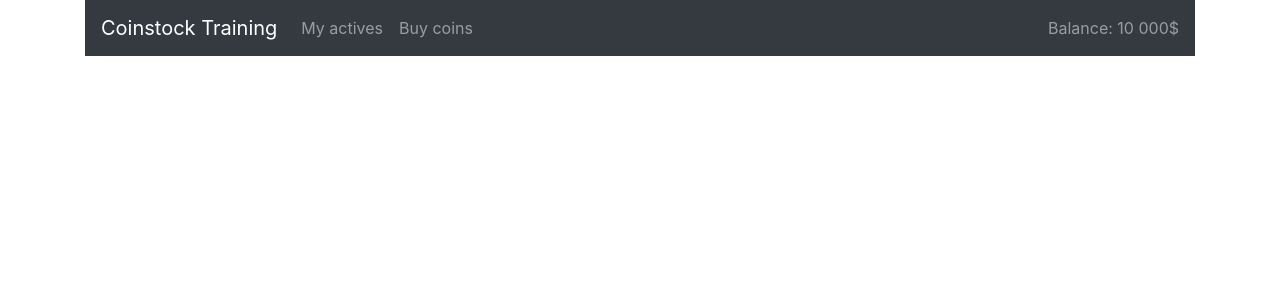
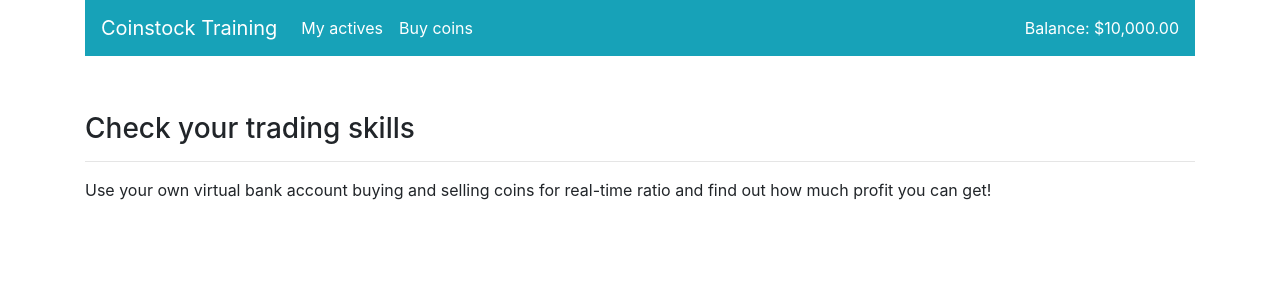
Before and after one commit to Cryoman/coin-stock, a Vue app: page /#/ in a window 1280 px wide. Shown: the top 300 px of the page. Built offline with nearby package versions, Linux system fonts and the light colour scheme.

Commit message:
Add routes and some Intl

```diff
--- a/src/App.vue
+++ b/src/App.vue
@@ -1,6 +1,7 @@
 <template>
   <div class="container">
     <Header/>
+    <router-view></router-view>
   </div>
 </template>
 
@@ -15,5 +16,7 @@ export default {
 </script>
 
 <style>
-
+.content {
+    margin-top: 5%;
+}
 </style>
--- a/src/components/Header.vue
+++ b/src/components/Header.vue
@@ -1,21 +1,39 @@
 <template>
-<nav class="navbar navbar-expand-md navbar-dark bg-dark">
-  <a class="navbar-brand" href="#">Coinstock Training</a>
+<nav class="navbar navbar-expand-md navbar-dark bg-info">
+  <router-link class="navbar-brand" to="/">Coinstock Training</router-link>
   <button class="navbar-toggler" type="button" data-toggle="collapse" data-target="#navbarText" aria-controls="navbarText" aria-expanded="false" aria-label="Toggle navigation">
     <span class="navbar-toggler-icon"></span>
   </button>
   <div class="collapse navbar-collapse" id="navbarText">
     <ul class="navbar-nav mr-auto">
       <li class="nav-item">
-        <a class="nav-link" href="#">My actives</a>
+        <router-link class="nav-link text-white" to="/coins">My actives</router-link>
       </li>
       <li class="nav-item">
-        <a class="nav-link" href="#">Buy coins</a>
+        <router-link class="nav-link text-white" to="/coins">Buy coins</router-link>
       </li>
     </ul>
-    <span class="navbar-text">
-      Balance: 10 000$
+    <span class="navbar-text text-white">
+      Balance: {{getBalance}}
     </span>
   </div>
 </nav>
 </template>
+<script>
+export default {
+  data() {
+    return {
+      balance: 10000
+    }
+  },
+  computed: {
+    getBalance() {
+      let formatter = new Intl.NumberFormat('en', {
+        style: 'currency',
+        currency: 'USD'
+      });
+      return formatter.format(this.balance);
+    }
+  }
+}
+</script>
--- /dev/null
+++ b/src/components/Main.vue
@@ -0,0 +1,7 @@
+<template>
+    <div class="content">
+        <h3>Check your trading skills</h3>
+        <hr>
+        <p>Use your own virtual bank account buying and selling coins for real-time ratio and find out how much profit you can get! </p>
+    </div>
+</template>
--- /dev/null
+++ b/src/components/Stock.vue
@@ -0,0 +1,16 @@
+<template>
+    <div class="content">
+        <div
+        class="coins"
+        v-for="(coin, i) in 5"
+        :key="i"></div>
+    </div>
+</template>
+<style scoped>
+.coins {
+    width: 100%;
+    height: 50px;
+    border: 1px solid grey;
+    margin-bottom: 10px;
+}
+</style>
--- a/src/routes.js
+++ b/src/routes.js
@@ -1 +1,13 @@
-export const routes = [];
+import Main from './components/Main.vue';
+export const routes = [
+    {
+        path: '/',
+        name: 'Main',
+        component: Main
+    },
+    {
+        path: '/coins',
+        name: 'Coins',
+        component: () => import(/* webpackChunkName: "coins"*/ './components/Stock.vue')
+    }
+];
```
